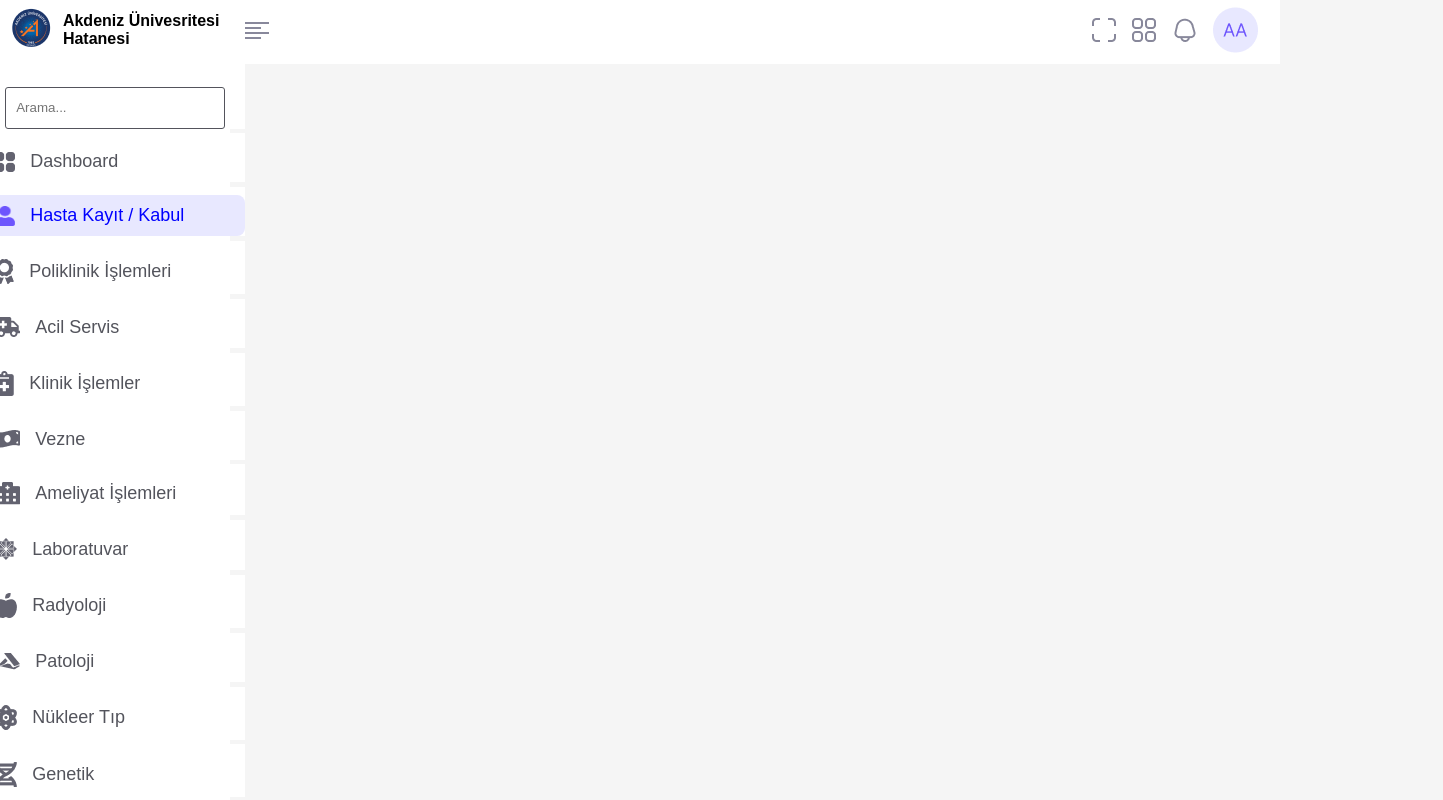
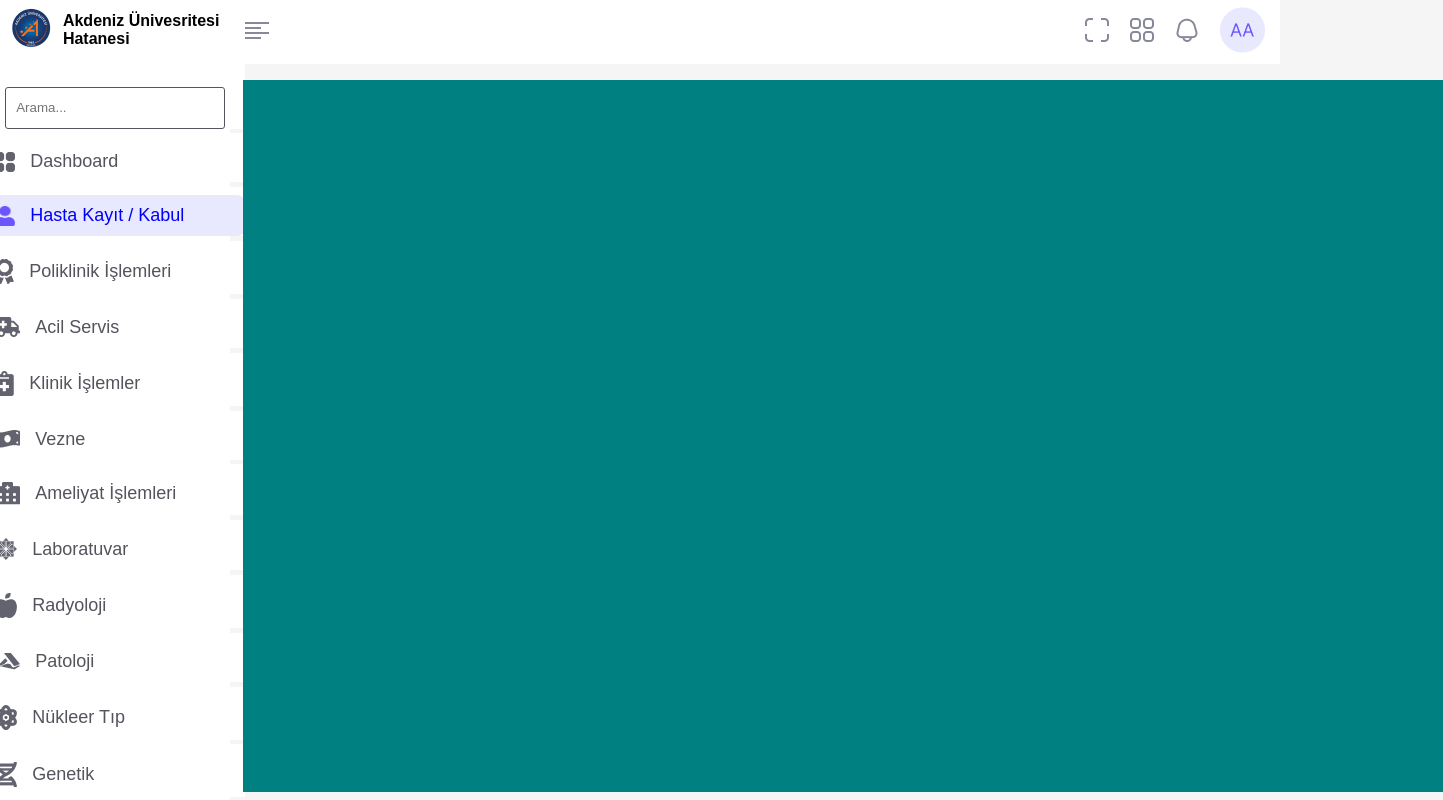
Before and after one commit to ozcanbayram/Hasta-Kayit-Angular, an Angular app: page / in a window 1280 px wide. Shown: the whole page, 1443 px wide, since content can reach past the window. Built offline with nearby package versions, Linux system fonts and the light colour scheme.

Commit message:
topbar component used. main component is editing yet

```diff
--- a/src/app/app.component.html
+++ b/src/app/app.component.html
@@ -1,4 +1,7 @@
 <div class="main-component">
+  <app-topbar class="navigation"></app-topbar>
   <app-side-menu class="menu"></app-side-menu>
-  <!-- <app-topbar class="navigation"></app-topbar> -->
+
+
 </div>
+<app-main class="main"></app-main>
--- a/src/app/app.component.scss
+++ b/src/app/app.component.scss
@@ -11,9 +11,19 @@
 }
 
 .navigation {
-    background-color: red;
+    background-color: var(--primary-color);
+    // background-color: red;
     width: 82%;
     display: flex;
-    justify-content: right;
-    flex-wrap: nowrap;
+    // justify-content: right;
+    // flex-wrap: nowrap;
+    position: absolute;
+    top: 0px;
+    right: 0px;
 }
+
+.main {
+    position: absolute;
+    top: 5rem;
+    left: 19%;
+}
--- a/src/app/main/main.component.html
+++ b/src/app/main/main.component.html
@@ -1 +1,26 @@
-<p>main works!</p>
+<div class="container">
+    <div class="kimlik-bilgileri">
+
+    </div>
+</div>
+
+
+
+
+
+<!-- <form action="" class="girdiler">
+    <div class="satir1">
+        <h4 class="title-kimlik-bilgileri">Kimlik Bİlgileri</h4>
+    </div>
+
+    <div class="satir2">
+        <p>Hasta Barkod No </p> <input type="text" name="" id="">
+        <p>Tc No</p><input type="text" name="" id="">
+        <p>Doğum Tarihi </p><input type="text" name="" id="">
+        <p>Hasta Kayıt Türü </p><input type="text" name="" id="">
+    </div>
+    <p>Adı </p><input type="text" name="" id="">
+    <p>Soyadı </p><input type="text" name="" id="">
+    <p>Baba Adı</p><input type="text" name="" id="">
+    <p>Anne Adı</p><input type="text" name="" id="">
+</form> -->
--- a/src/app/main/main.component.scss
+++ b/src/app/main/main.component.scss
@@ -0,0 +1,5 @@
+.container {
+    width: 75rem;
+    height: 89vh;
+    background-color: teal;
+}
--- a/src/app/side-menu/side-menu.component.html
+++ b/src/app/side-menu/side-menu.component.html
@@ -45,7 +45,7 @@
 
 <!-- TOP BAR -->
 
-<div class="top-bar">
+<!-- <div class="top-bar">
     <div class="left-items">
 
 
@@ -60,4 +60,4 @@
         <a href="#"><img src="../../assets/images/notification-icon.png" alt="" class="ic-3"></a>
         <a href="#"><img src="../../assets/images/avatar.png" alt="" class="ic-4"></a>
     </div>
-</div>
+</div> -->
--- a/src/app/topbar/topbar.component.scss
+++ b/src/app/topbar/topbar.component.scss
@@ -4,21 +4,27 @@
     align-items: center;
     width: 82%;
     height: 4rem;
-    background-color: red;
+    // background-color: red;
+    background-color: var(--primary-color);
     justify-content: space-between;
 }
 
 .left-items {
-    background-color: blue;
+    // background-color: blue;
+    background-color: var(--primary-color);
     padding: 15px;
 }
 
 .right-items {
     width: 200px;
     padding: 5px;
-    background-color: yellow;
+    background-color: var(--primary-color);
+    // background-color: yellow;
     display: flex;
     flex-direction: row;
-    justify-content: space-evenly;
+    justify-content: space-around;
     align-items: center;
+    position: absolute;
+    right: 0px;
+
 }
```
